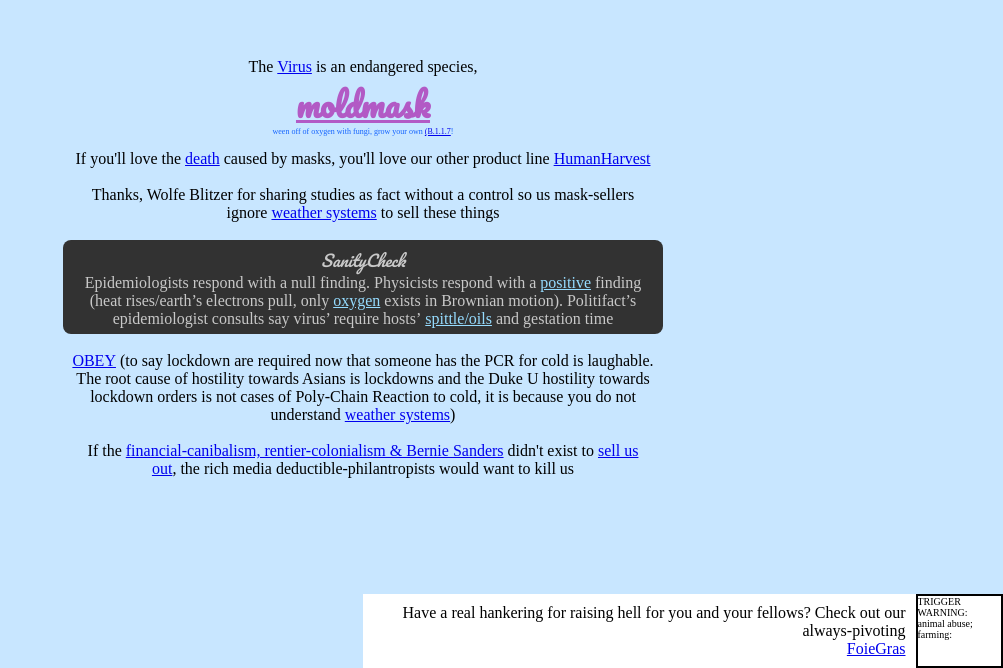
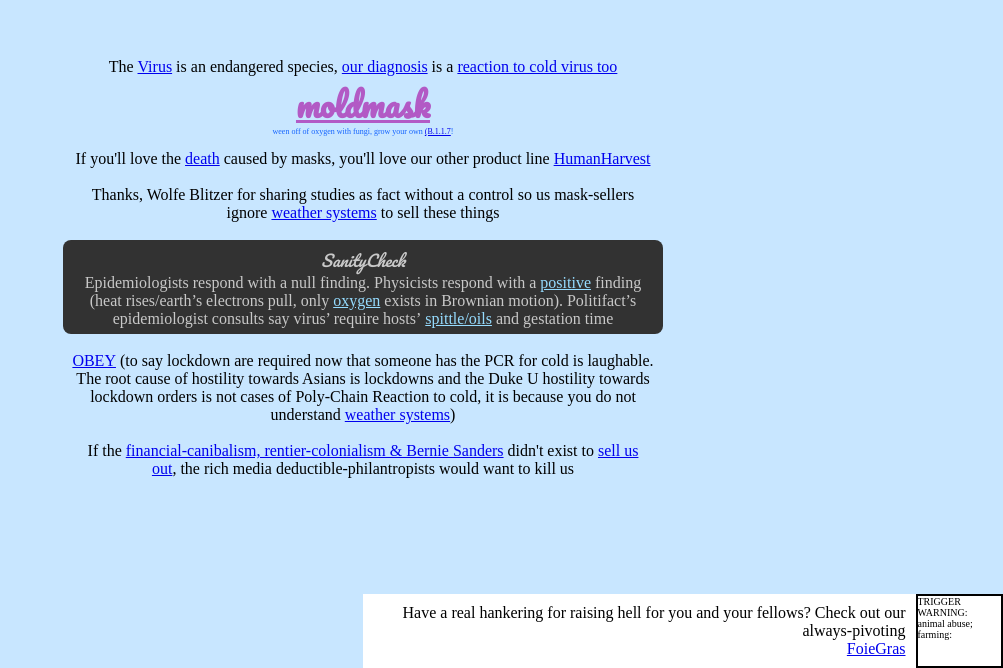
Before and after one commit to NickCarducci/MoldMask, a React (Create React App) app: page / in a window 1280 px wide. Shown: the part 132-800 px from the top of the page, without its empty margins (277-1280 px from the left). Built offline with nearby package versions, Linux system fonts and the light colour scheme.

Commit message:
Update App.js

```diff
--- a/src/App.js
+++ b/src/App.js
@@ -14,7 +14,14 @@
         <a href="https://www6.slac.stanford.edu/news/2020-12-18-scientists-get-most-realistic-view-yet-coronavirus-spike-protein-structure.aspx">
           Virus
         </a>
-        &nbsp;is an endangered species,
+        &nbsp;is an endangered species,&nbsp;
+        <a href="https://www.memorialhealthcare.org/whats-the-difference-between-covid-19-rapid-and-prc-tests/">
+          our diagnosis
+        </a>
+        &nbsp;is a&nbsp;
+        <a href="https://www.nih.gov/news-events/nih-research-matters/immune-cells-common-cold-may-recognize-sars-cov-2">
+          reaction to cold virus too
+        </a>
         <br />
         <h1>
           <a
```
